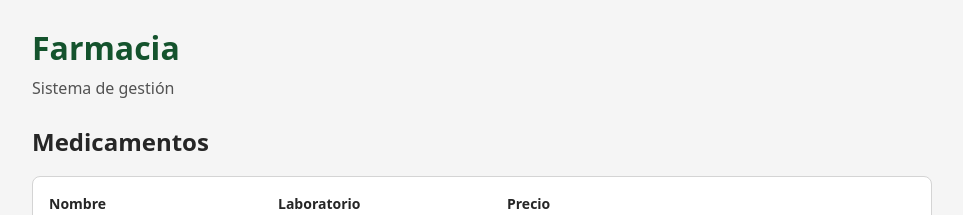
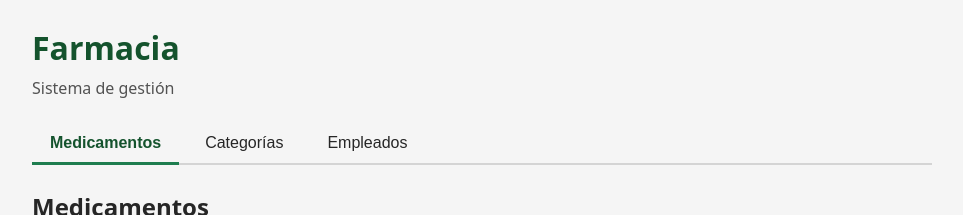
Before and after one commit to GustiGarcia/farmacia-frontend-react, a React (Vite) app: page / in a window 1280 px wide. Shown: the top 215 px of the page, without its empty margins (158-1121 px from the left). Built offline with nearby package versions, Linux system fonts and the light colour scheme; no server answers.

Commit message:
navegacion entre vistas

```diff
--- a/src/App.tsx
+++ b/src/App.tsx
@@ -1,11 +1,42 @@
+import { useState } from "react";
 import Medicamentos from "./components/Medicamentos";
+import Categorias from "./components/Categorias";
+import Empleados from "./components/Empleados";
+
+type Vista = "medicamentos" | "categorias" | "empleados";
 
 function App() {
+  const [vista, setVista] = useState<Vista>("medicamentos");
+
   return (
     <>
       <h1>Farmacia</h1>
       <p className="subtitulo">Sistema de gestión</p>
-      <Medicamentos />
+
+      <nav>
+        <button
+          className={vista === "medicamentos" ? "activo" : ""}
+          onClick={() => setVista("medicamentos")}
+        >
+          Medicamentos
+        </button>
+        <button
+          className={vista === "categorias" ? "activo" : ""}
+          onClick={() => setVista("categorias")}
+        >
+          Categorías
+        </button>
+        <button
+          className={vista === "empleados" ? "activo" : ""}
+          onClick={() => setVista("empleados")}
+        >
+          Empleados
+        </button>
+      </nav>
+
+      {vista === "medicamentos" && <Medicamentos />}
+      {vista === "categorias" && <Categorias />}
+      {vista === "empleados" && <Empleados />}
     </>
   );
 }
```
Also changed, not shown: 1 other file (tests, documents, lock files or other folders).
